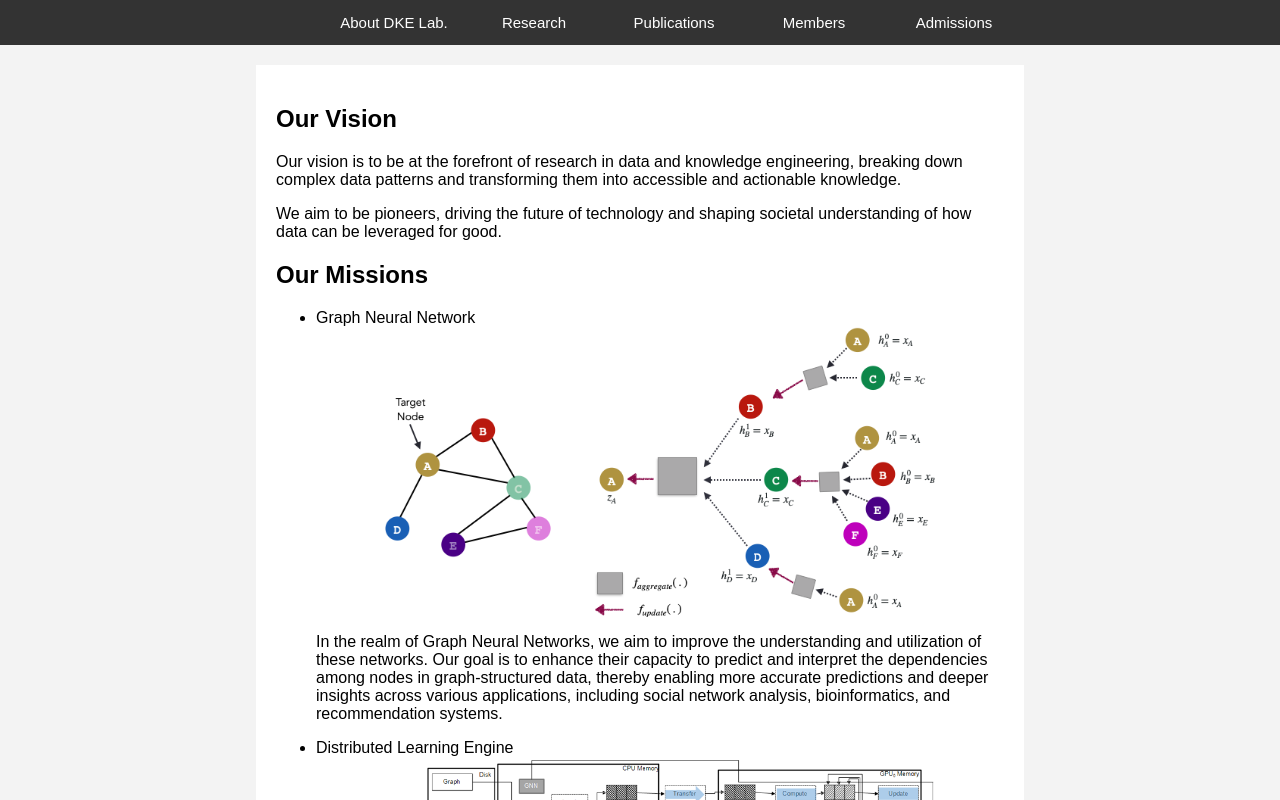
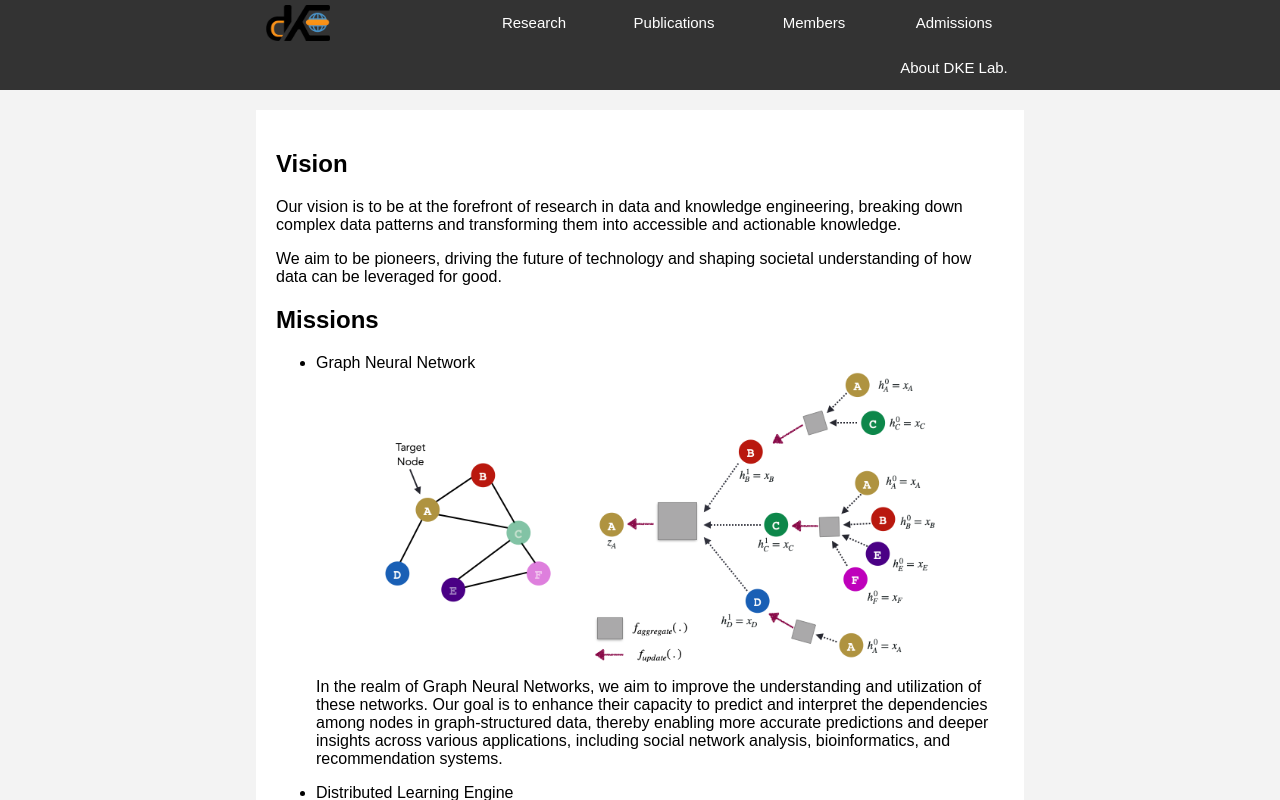
Before and after one commit to meongju0o0/DKE-homepage, a React (Create React App) app: page /pages/about/missions in a window 1280 px wide. Shown: the top 800 px of the page. Built offline with nearby package versions, Linux system fonts and the light colour scheme.

Commit message:
add nav logo

```diff
--- a/src/components/Navbar.js
+++ b/src/components/Navbar.js
@@ -2,12 +2,19 @@ import React from 'react';
 import { Link } from 'react-router-dom';
 
 import '../styles/Navbar.css';
+import LOGO from '../assets/images/logo/DKE-logo-removebg.png';
+
 
 const Navbar = () => {
     return (
         <nav> {
             <div className="navbar">
                 <div className = "wrapper">
+                    <button style={ {marginLeft: '10px', marginTop: '5px', padding: '0px', border: '0px', backgroundColor: '#333'}}>
+                        <Link to= "/" style={ {padding: '0px', backgroundColor: '#333'}}>
+                            <img style={ {width: '80px', backgroundColor: '#333', padding: '0px', margin: '0px'} } src={ LOGO } alt="DistLearning" />
+                        </Link>
+                    </button>
                     <div className="dropdown">
                         <button className="dropbtn">Admissions
                             <i className="fa fa-caret-down"></i>
--- a/src/components/pages/about/Missions.js
+++ b/src/components/pages/about/Missions.js
@@ -11,13 +11,13 @@ const Missions = () => {
         <div className="wrapper">
             <div className="main-content">
                 <div className="section">
-                    <h2>Our Vision</h2>
+                    <h2>Vision</h2>
                     <p>Our vision is to be at the forefront of research in data and knowledge engineering, breaking down complex data patterns and transforming them into accessible and actionable knowledge.</p>
                     <p>We aim to be pioneers, driving the future of technology and shaping societal understanding of how data can be leveraged for good.</p>
                 </div>
 
                 <div className="section">
-                    <h2>Our Missions</h2>
+                    <h2>Missions</h2>
                     <ul>
                         <li>Graph Neural Network</li>
                         <img src={GNN} alt="GNN" />
```
Also changed, not shown: src/assets/images/logo/DKE-logo-removebg.png (added), src/assets/images/logo/DKE-logo.png (added).
